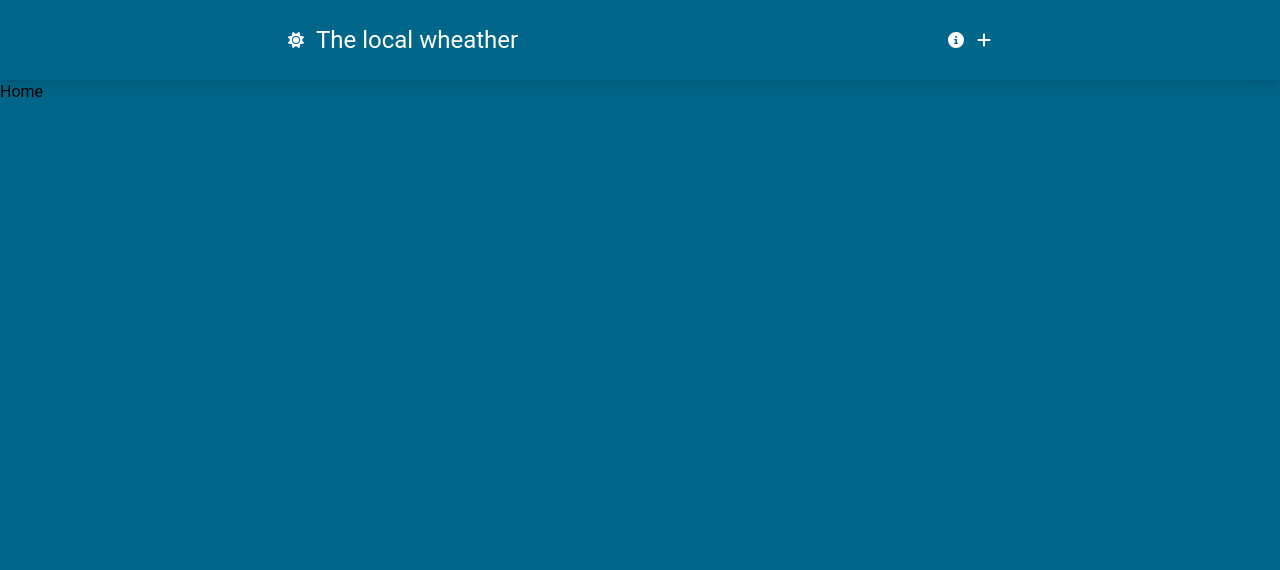
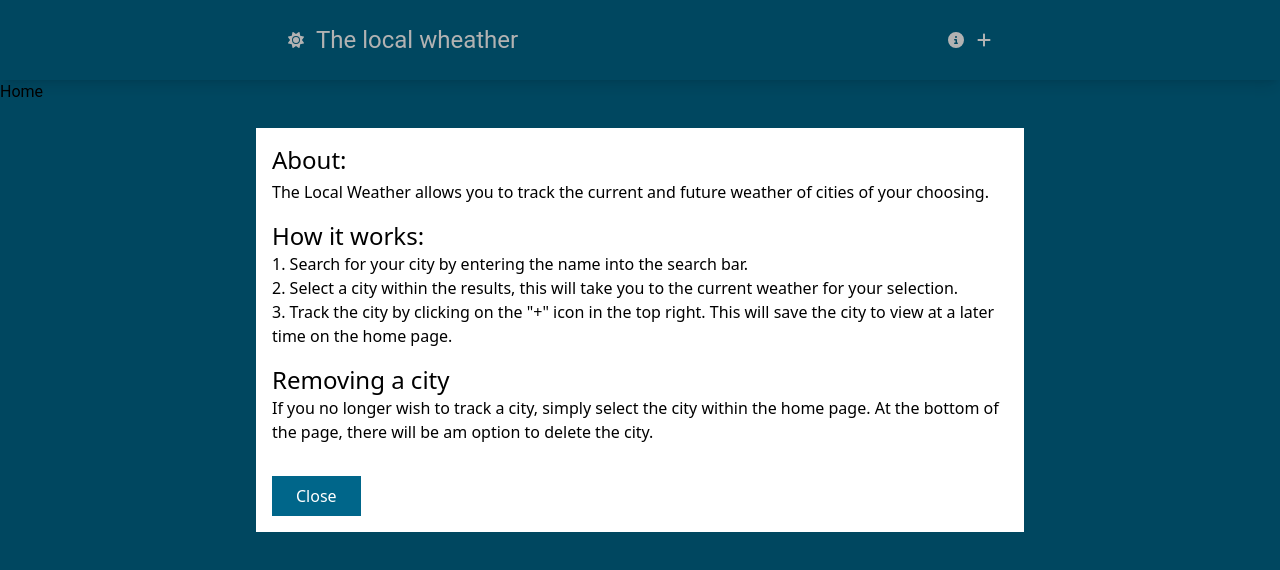
Before and after one commit to truongprohk2502/wheather-app, a Vue app: page / in a window 1280 px wide. Both pictures are taken after a click on the icon 956 px from the left and 40 px from the top of the page. Shown: the top 570 px of the page. Built offline with nearby package versions, Linux system fonts and the light colour scheme.

Commit message:
Add base modal

```diff
--- /dev/null
+++ b/src/components/BaseModal.vue
@@ -0,0 +1,48 @@
+<script setup lang="ts">
+const props = defineProps<{ open: boolean }>();
+const emits = defineEmits<{
+  (e: "close"): void;
+}>();
+</script>
+
+<template>
+  <Teleport to="body">
+    <Transition name="modal-outer">
+      <div
+        v-show="props.open"
+        class="absolute left-0 top-0 flex h-screen w-full justify-center bg-black bg-opacity-30 px-8"
+      >
+        <Transition name="modal-inner">
+          <div v-show="props.open" class="mt-32 max-w-screen-md self-start bg-white p-4">
+            <slot />
+            <button class="mt-8 bg-primary px-6 py-2 text-white" @click="emits('close')">
+              Close
+            </button>
+          </div>
+        </Transition>
+      </div>
+    </Transition>
+  </Teleport>
+</template>
+
+<style scoped>
+.modal-outer-enter-active,
+.modal-outer-leave-active {
+  transition: opacity 0.3s cubic-bezier(0.52, 0.02, 0.19, 1.02);
+}
+
+.modal-outer-enter-from,
+.modal-outer-leave-to {
+  opacity: 0;
+}
+
+.modal-inner-enter-active,
+.modal-inner-leave-active {
+  transition: all 0.3s cubic-bezier(0.52, 0.02, 0.19, 1.02);
+}
+
+.modal-inner-enter-from,
+.modal-inner-leave-to {
+  transform: scale(0.8);
+}
+</style>
--- a/src/components/SiteNavigation.vue
+++ b/src/components/SiteNavigation.vue
@@ -1,8 +1,12 @@
 <script setup lang="ts">
+import { ref } from "vue";
 import { RouterLink } from "vue-router";
 import SunIcon from "@/icons/SunIcon.vue";
 import InfoIcon from "@/icons/InfoIcon.vue";
 import PlusIcon from "@/icons/PlusIcon.vue";
+import BaseModal from "./BaseModal.vue";
+
+const openModal = ref<boolean>(false);
 </script>
 
 <template>
@@ -19,6 +23,7 @@
           :width="16"
           :height="16"
           class="cursor-pointer duration-150 hover:text-secondary"
+          @click="openModal = true"
         />
         <PlusIcon
           :width="16"
@@ -26,6 +31,33 @@
           class="cursor-pointer duration-150 hover:text-secondary"
         />
       </div>
+      <BaseModal :open="openModal" @close="openModal = false">
+        <div class="text-black">
+          <h1 class="mb-1 text-2xl">About:</h1>
+          <p class="mb-4">
+            The Local Weather allows you to track the current and future weather of cities of your
+            choosing.
+          </p>
+          <h2 class="text-2xl">How it works:</h2>
+          <ol class="mb-4 list-inside list-decimal">
+            <li>Search for your city by entering the name into the search bar.</li>
+            <li>
+              Select a city within the results, this will take you to the current weather for your
+              selection.
+            </li>
+            <li>
+              Track the city by clicking on the "+" icon in the top right. This will save the city
+              to view at a later time on the home page.
+            </li>
+          </ol>
+
+          <h2 class="text-2xl">Removing a city</h2>
+          <p>
+            If you no longer wish to track a city, simply select the city within the home page. At
+            the bottom of the page, there will be am option to delete the city.
+          </p>
+        </div>
+      </BaseModal>
     </nav>
   </header>
 </template>
```
